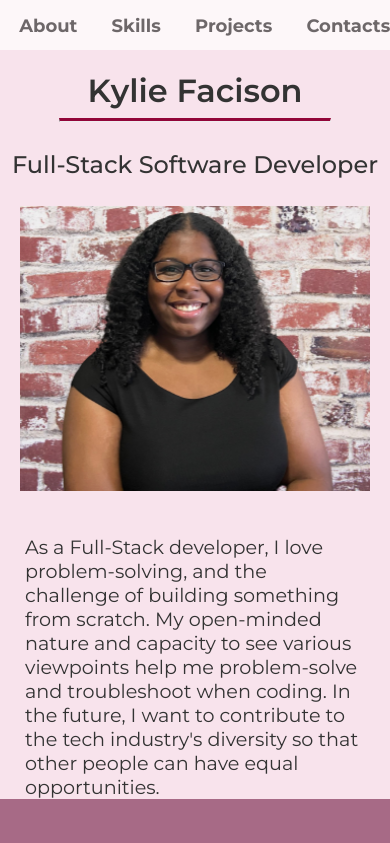
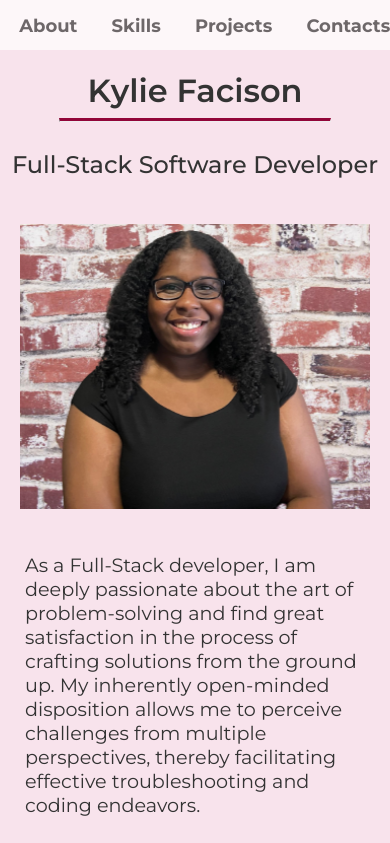
Before and after one commit to kfacison/personal-portfolio, a Next.js app: page / in a window 390 px wide. Shown: the top 843 px of the page. Built offline with nearby package versions, Linux system fonts and the light colour scheme.

Commit message:
edited about me and cleaned up code

```diff
--- a/pages/index.js
+++ b/pages/index.js
@@ -12,12 +12,10 @@ export default function Home() {
       <Head>
         <title>Kylie Facison - Software Developer</title>
         <meta name="description" content="Generated by create next app" />
-        {/* <meta name="viewport" content="width=device-width," /> */}
         <meta name="viewport" content="width=device-width, initial-scale=1.0, maximum-scale=1.0,user-scalable=0" />
         <link rel="icon" href="/favicon.ico" />
       </Head>
       <header id='top'>
-        {/* Kylie Facison === <small>Full Stack Software Developer</small>     */}
         <h1>Kylie Facison</h1>
         <hr class="separator" />
         <h2>Full-Stack Software Developer</h2>
@@ -31,9 +29,10 @@ export default function Home() {
           height={285}
         />
         <p style={{ maxWidth:500}}>
-          As a Full-Stack developer, I love problem-solving, and the challenge of building something from scratch.
-          My open-minded nature and capacity to see various viewpoints help me problem-solve and troubleshoot when coding.
-          In the future, I want to contribute to the tech industry&apos;s diversity so that other people can have equal opportunities.
+        As a Full-Stack developer, I am deeply passionate about the art of problem-solving and find great satisfaction in the process of crafting solutions from the ground up. My inherently open-minded disposition allows me to perceive challenges from multiple perspectives, thereby facilitating effective troubleshooting and coding endeavors.
+        <br/>
+        <br/>
+        Looking ahead, I am committed to fostering diversity within the tech industry, aspiring to create a more inclusive environment where individuals from all backgrounds can access equal opportunities for growth and advancement.
         </p>
       </div>
 
--- a/styles/globals.css
+++ b/styles/globals.css
@@ -19,7 +19,6 @@ body {
   color: var(--ft-color2);
   display: flex;
   flex-direction: column;
-  /* align-items: center;*/
   margin: 0;
 
   overflow-x: hidden;
@@ -32,7 +31,7 @@ body {
 
 #navBar{
   display: flex;
-  justify-content: space-between;
+  justify-content: space-around;
   background-color: var(--ft-color1); /* Black background color */
   position: fixed; /* Make it stick/fixed */
   top: 0; /* Stay on top */
@@ -75,7 +74,6 @@ header>h2{
 #about{
   display: flex;
   border-radius: 50px;
-  height: 500px;
   align-items: center;
   justify-content: center;
   min-width: 98.8vw;
@@ -208,9 +206,6 @@ header>h2{
 }
 
 @media (max-width: 1000px) {
-  body {
-    /* background-color: navy; */
-  }
   #about{
     flex-direction: column;
     margin: 25px 0;
@@ -229,11 +224,10 @@ header>h2{
 
 @media (max-width: 750px) {
   body {
-    /* background-color: forestgreen; */
     align-items: normal;
   }
   header{
-  padding: 50px 0;
+  padding-top: 50px;
   text-align: center;
   }
   #skills>div>p{
```
